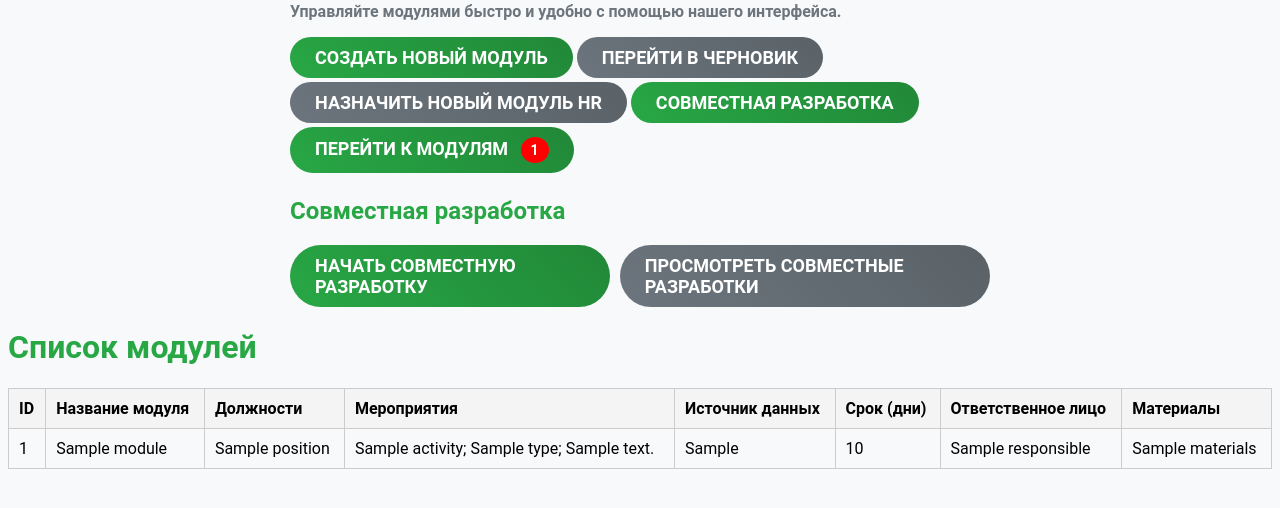
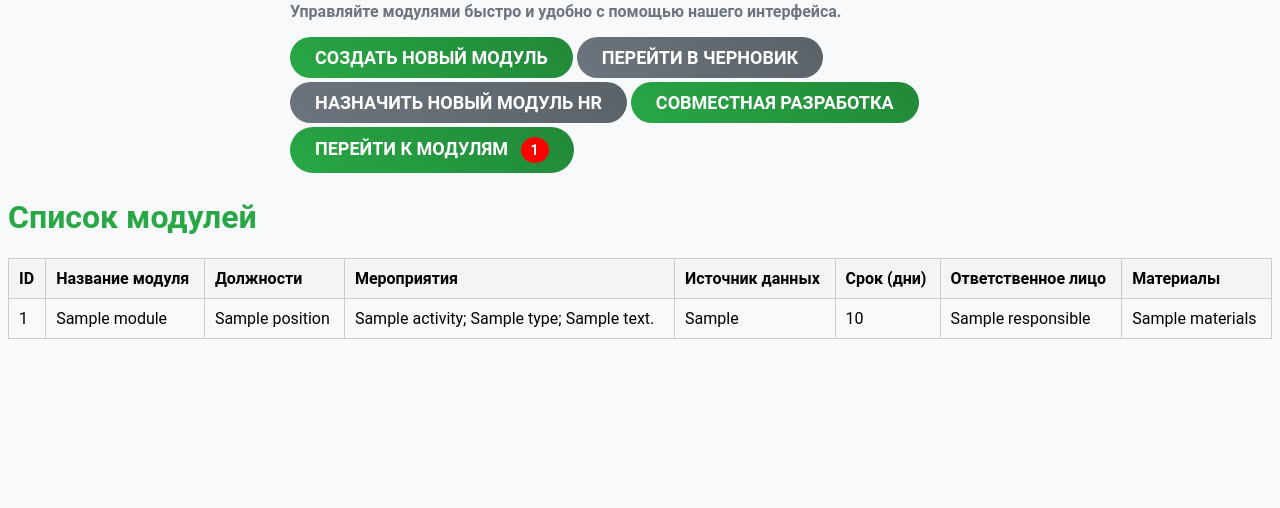
Before and after one commit to SaintKliment/hr_system, a Flask app: template templates/index.html in a window 1280 px wide. Shown: the part 161-669 px from the top of the page. Run offline with Flask 3, Linux system fonts and the light colour scheme; the template is opened without the code that fills it: most values are stand-ins (such as "Sample title", 1, 10 or a date in 2020); some libraries are stand-ins or nearby versions.

Commit message:
delete bad btns

```diff
--- a/templates/index.html
+++ b/templates/index.html
@@ -181,17 +181,6 @@
 <script src="{{ url_for('static', filename='js/modules.js') }}"></script>
 
 
-        <h2 class="mt-5">Совместная разработка</h2>
-
-
-        <div class="collab-buttons">
-          <a href="/collaborate" class="custom-btn btn-green me-3">
-              <span>Начать совместную разработку</span>
-          </a>
-          <a href="/view_collaborations" class="custom-btn btn-gray">
-              <span>Просмотреть совместные разработки</span>
-          </a>
-      </div>
     </div>
 </div>
       </div>
```
